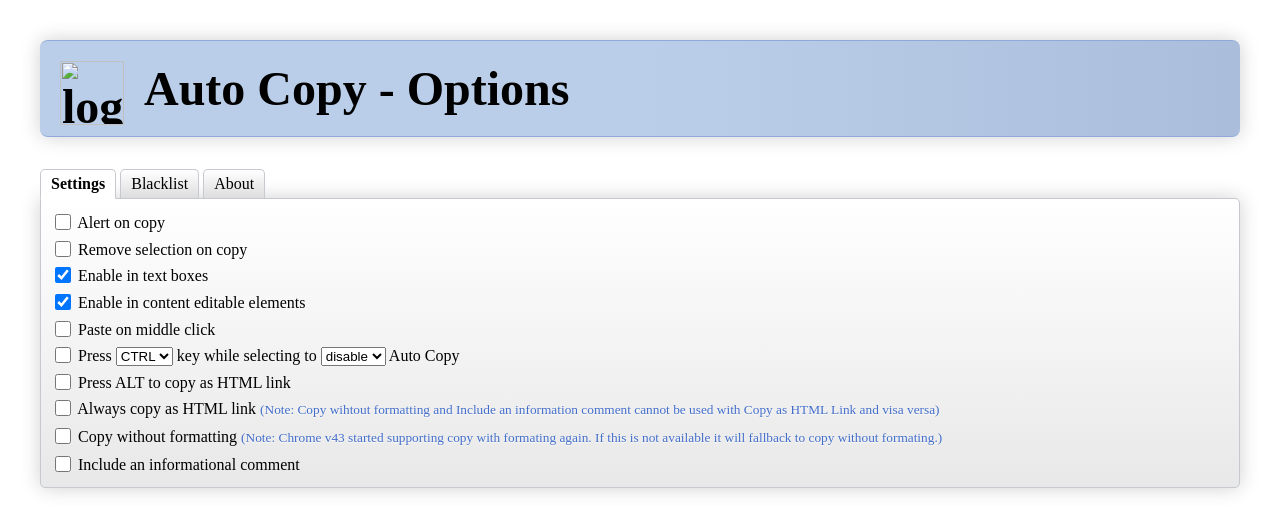
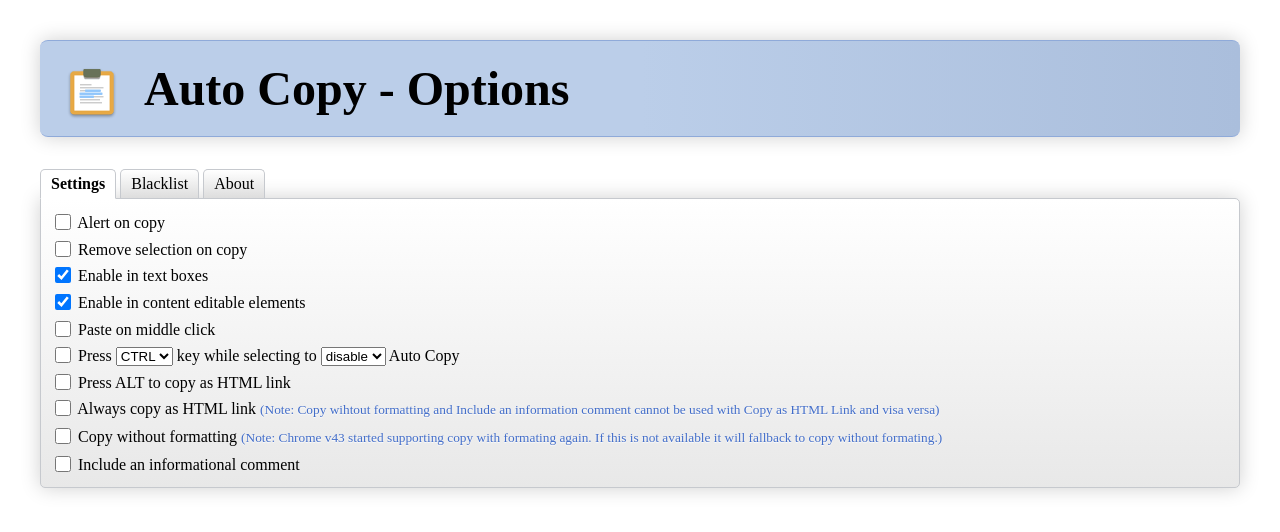
Before and after one commit to jamiephill/Auto-Copy, a browser extension: page html/options.html in a window 1280 px wide. Drawn offline with Linux system fonts and the light colour scheme.

Commit message:
Fixing issue with icon on settings page.
git-svn-id: http://svn.stratusnine.com/chrome-extensions/Auto-Copy/trunk@60 896c57a5-8753-4841-adff-eca2467e9916

```diff
--- a/html/options.html
+++ b/html/options.html
@@ -10,7 +10,7 @@
 
   <body>
     <h1>
-      <img id="logo" src="/assets/autoCopy-64.png" width="64" height="64" alt="logo">
+      <img id="logo" src="/assets/autoCopy-128.png" width="64" height="64" alt="logo">
       Auto Copy - Options
     </h1>
     <!--http://www.mdawson.net/csstips/purecsstabs.php-->
```
Also changed, not shown: 1 other file.
